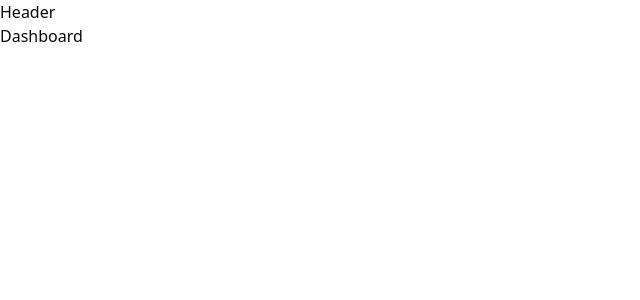
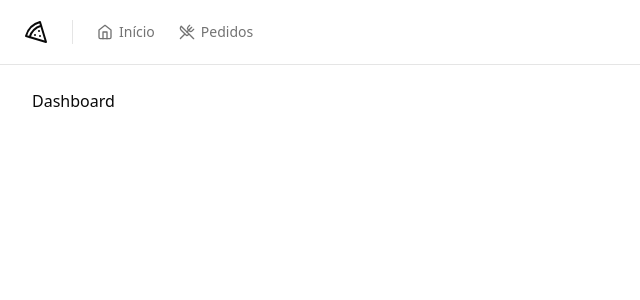
Before and after one commit to izaiasmorais/pizzashop, a React (Vite) app: page / in a window 1280 px wide. Shown: the top 300 px of the page, without its empty margins (0-640 px from the left). Built offline with nearby package versions, Linux system fonts and the light colour scheme.

Commit message:
chore: set up dashboard page

```diff
--- a/package.json
+++ b/package.json
@@ -12,7 +12,9 @@
 	"dependencies": {
 		"@hookform/resolvers": "^3.3.4",
 		"@radix-ui/react-label": "^2.0.2",
+		"@radix-ui/react-separator": "^1.0.3",
 		"@radix-ui/react-slot": "^1.0.2",
+		"add": "^2.0.6",
 		"class-variance-authority": "^0.7.0",
 		"clsx": "^2.1.0",
 		"localforage": "^1.10.0",
@@ -24,6 +26,7 @@
 		"react-helmet-async": "^2.0.4",
 		"react-hook-form": "^7.49.3",
 		"react-router-dom": "^6.21.1",
+		"shadcn-ui": "^0.6.0",
 		"sonner": "^1.3.1",
 		"sort-by": "^1.2.0",
 		"tailwind-merge": "^2.2.0",
--- /dev/null
+++ b/src/components/header.tsx
@@ -0,0 +1,29 @@
+import { Home, Pizza, UtensilsCrossed } from "lucide-react";
+import { Separator} from './ui/separator';
+import { NavLink } from "./nav-link";
+
+export function Header() {
+	return (
+		<div className="border-b">
+			<div className="flex h-16 items-center gap-6 px-6">
+				<Pizza className="h-6 w-6" />
+
+				<Separator orientation="vertical" className="h-6" />
+
+				<nav className="flex items-center space-x-4 lg:space-x-6">
+					<NavLink to="/">
+						<Home className="h-4 w-4" />
+						Início
+					</NavLink>
+
+					<NavLink to="/orders">
+						<UtensilsCrossed className="h-4 w-4" />
+						Pedidos
+					</NavLink>
+				</nav>
+
+			</div>
+
+		</div>
+	)
+}
--- /dev/null
+++ b/src/components/nav-link.tsx
@@ -0,0 +1,16 @@
+import { Link, LinkProps, useLocation } from "react-router-dom";
+
+export type NavLinkProps = LinkProps;
+
+export function NavLink(props: NavLinkProps) {
+  const { pathname } = useLocation();
+
+  return (
+    <Link
+      data-current={pathname === props.to ? true : false}
+      className="flex items-center gap-1.5 text-sm font-medium text-muted-foreground
+		hover:text-foreground"
+      {...props}
+    />
+  );
+}
--- /dev/null
+++ b/src/components/ui/separator.tsx
@@ -0,0 +1,29 @@
+import * as React from "react"
+import * as SeparatorPrimitive from "@radix-ui/react-separator"
+
+import { cn } from "@/lib/utils"
+
+const Separator = React.forwardRef<
+  React.ElementRef<typeof SeparatorPrimitive.Root>,
+  React.ComponentPropsWithoutRef<typeof SeparatorPrimitive.Root>
+>(
+  (
+    { className, orientation = "horizontal", decorative = true, ...props },
+    ref
+  ) => (
+    <SeparatorPrimitive.Root
+      ref={ref}
+      decorative={decorative}
+      orientation={orientation}
+      className={cn(
+        "shrink-0 bg-border",
+        orientation === "horizontal" ? "h-[1px] w-full" : "h-full w-[1px]",
+        className
+      )}
+      {...props}
+    />
+  )
+)
+Separator.displayName = SeparatorPrimitive.Root.displayName
+
+export { Separator }
--- a/src/pages/_layouts/app.tsx
+++ b/src/pages/_layouts/app.tsx
@@ -1,11 +1,12 @@
+import { Header } from "@/components/header";
 import { Outlet } from "react-router-dom";
 
 export function AppLayout() {
 	return (
-		<div>
-			<h1>Header</h1>
+		<div className="flex min-h-screen flex-col antialiased">
+			<Header/>
 
-			<div>
+			<div className="flex flex-1 flex-col gap-4 p-8 pt-6">
 				<Outlet/>
 			</div>
 		</div>
--- a/src/pages/_layouts/auth.tsx
+++ b/src/pages/_layouts/auth.tsx
@@ -3,7 +3,7 @@
 
 export function AuthLayout() {
   return (
-    <div className="grid min-h-screen grid-cols-2">
+    <div className="grid min-h-screen grid-cols-2 antialiased">
       <div
         className="flex h-full flex-col justify-between border-r border-foreground/5
 				bg-muted p-10 text-muted-foreground"
```
Also changed, not shown: 1 other file (tests, documents, lock files or other folders).
